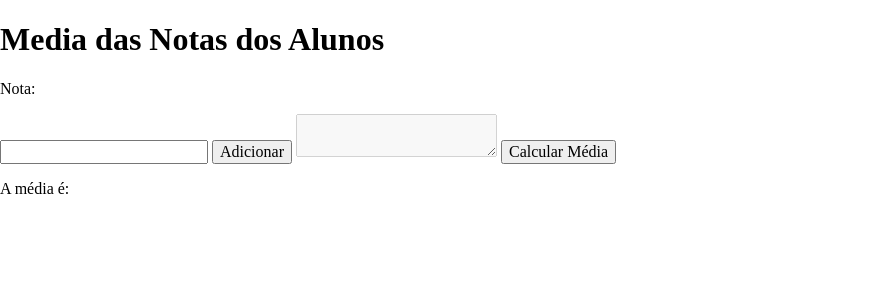
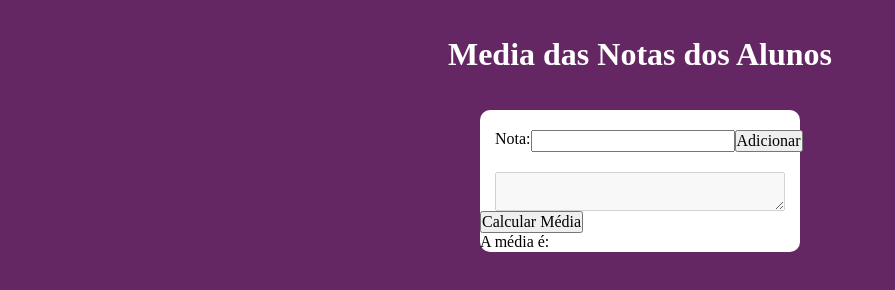
Before and after one commit to Gbmarinho/DOM-Calculando-media-de-notas, a plain HTML site: page index.html in a window 1280 px wide. Shown: the whole page, without its empty margins (0-895 px from the left). Drawn offline with Linux system fonts and the light colour scheme.

Commit message:
feat(style):criando a calculadora

```diff
--- a/index.html
+++ b/index.html
@@ -12,11 +12,15 @@
         <h1>Media das Notas dos Alunos</h1>
     </header>
     <main>
-        <div>
-            <p>Nota:</p>
-            <input type="text">
-            <button type="submit" onclick="print()">Adicionar</button>
-            <textarea disabled></textarea>
+        <div id="container">
+            <div id="write">
+                <p>Nota:</p>
+                <input type="text">
+                <button type="submit" onclick="print()">Adicionar</button>
+            </div>
+            <div id="local-area">
+                <textarea disabled id="area"></textarea>
+            </div>
             <button type="submit">Calcular Média</button>
             <p>A média é:</p>
         </div>
--- a/style.css
+++ b/style.css
@@ -0,0 +1,32 @@
+* { margin: 0; padding: 0; }
+body {
+	background-color: #642764;
+}
+header{
+    color: white;
+    text-align: center;
+}
+header h1{
+    padding: 15px;
+}
+main{
+    display: flex;
+    justify-content: center;
+}
+#container{
+    background-color: white;
+    width: 25%;
+    border-radius: 10px;
+}
+#write {
+    display: flex;
+    justify-content: space-between;
+    padding: 20px 15px;
+}
+#local-area{
+    display: flex;
+    justify-content: center;
+}
+#area{
+    width: 90%;
+}
```
